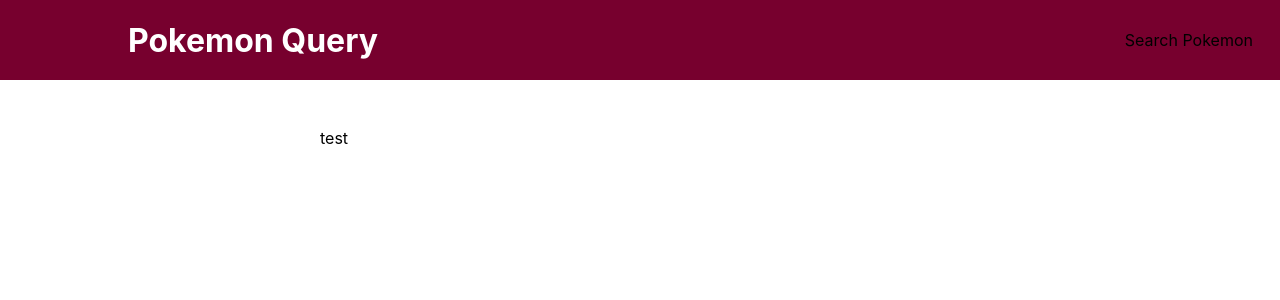
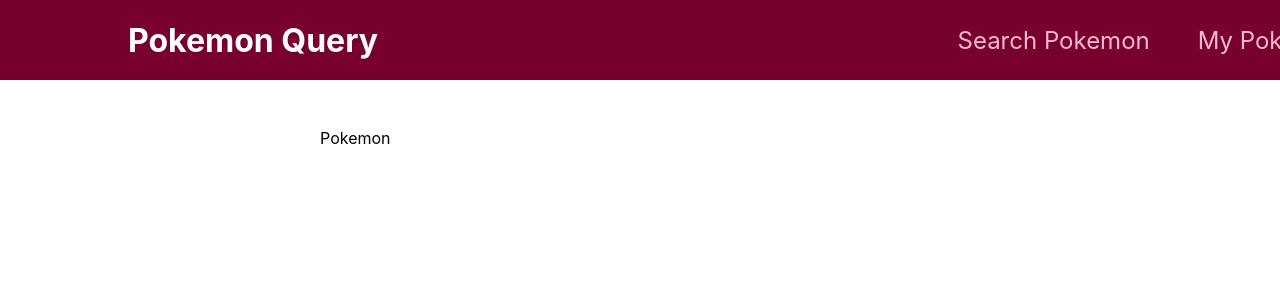
Before and after one commit to abbb1399/pokemon-query, a React (Create React App) app: page / in a window 1280 px wide. Shown: the top 300 px of the page. Built offline with nearby package versions, Linux system fonts and the light colour scheme.

Commit message:
기본 페이지 생성, 라우터 등록

```diff
--- a/package.json
+++ b/package.json
@@ -10,8 +10,10 @@
     "@types/node": "^16.11.65",
     "@types/react": "^18.0.21",
     "@types/react-dom": "^18.0.6",
+    "@types/react-router-dom": "^5.3.3",
     "react": "^18.2.0",
     "react-dom": "^18.2.0",
+    "react-router-dom": "^6.4.2",
     "react-scripts": "5.0.1",
     "typescript": "^4.8.4",
     "web-vitals": "^2.1.4"
--- a/src/App.tsx
+++ b/src/App.tsx
@@ -1,12 +1,19 @@
-import React from 'react';
+import React from "react"
+import { Route, Routes } from "react-router-dom"
+
 import Layout from "./components/layout/Layout"
+import PokemonPage from "./pages/Pokemon"
+import MyPokemonsPage from "./pages/MyPokemons"
 
 function App() {
   return (
     <Layout>
-      <p>test</p>
+      <Routes>
+        <Route path="/" element={<PokemonPage />} />
+        <Route path="/my-pokemons" element={<MyPokemonsPage />} />
+      </Routes>
     </Layout>
-  );
+  )
 }
 
-export default App;
+export default App
--- a/src/components/layout/Layout.tsx
+++ b/src/components/layout/Layout.tsx
@@ -2,10 +2,10 @@ import MainNavigation from "./MainNavigation"
 import Children from "../../models/children"
 import classes from "./Layout.module.css"
 
-function Layout({ children }: Children) {
+function Layout({ children }: Children): JSX.Element {
   return (
     <div>
-      <MainNavigation/>
+      <MainNavigation />
       <main className={classes.main}>{children}</main>
     </div>
   )
--- a/src/components/layout/MainNavigation.tsx
+++ b/src/components/layout/MainNavigation.tsx
@@ -1,13 +1,21 @@
+import { Link } from "react-router-dom"
 import classes from "./MainNavigation.module.css"
 
-function MainNavigation() {
+function MainNavigation(): JSX.Element {
   return (
     <header className={classes.header}>
       <div className={classes.logo}>Pokemon Query</div>
       <nav>
         <ul>
-          <li>Search Pokemon</li>
-          <li>My Pokemons</li>
+          <li>
+            <Link to="/">Search Pokemon</Link>
+          </li>
+          <li>
+            <Link to="/my-pokemons">
+              My Pokemons
+              <span className={classes.badge}>1</span>
+            </Link>
+          </li>
         </ul>
       </nav>
     </header>
--- a/src/index.tsx
+++ b/src/index.tsx
@@ -1,5 +1,7 @@
 import React from 'react';
 import ReactDOM from 'react-dom/client';
+import { BrowserRouter } from 'react-router-dom';
+
 import './index.css';
 import App from './App';
 import reportWebVitals from './reportWebVitals';
@@ -9,7 +11,9 @@ const root = ReactDOM.createRoot(
 );
 root.render(
   <React.StrictMode>
-    <App />
+    <BrowserRouter>
+      <App />
+    </BrowserRouter>
   </React.StrictMode>
 );
 
--- /dev/null
+++ b/src/pages/MyPokemons.tsx
@@ -0,0 +1,7 @@
+import React from "react"
+
+function MyPokemons(): JSX.Element {
+  return <p>My Pokemons</p>
+}
+
+export default MyPokemons
--- /dev/null
+++ b/src/pages/Pokemon.tsx
@@ -0,0 +1,7 @@
+import React from "react"
+
+function Pokemon(): JSX.Element {
+  return <p>Pokemon</p>
+}
+
+export default Pokemon
```
Also changed, not shown: src/components/ui/Card.tsx (+7 -5 lines), 1 other file (tests, documents, lock files or other folders).
